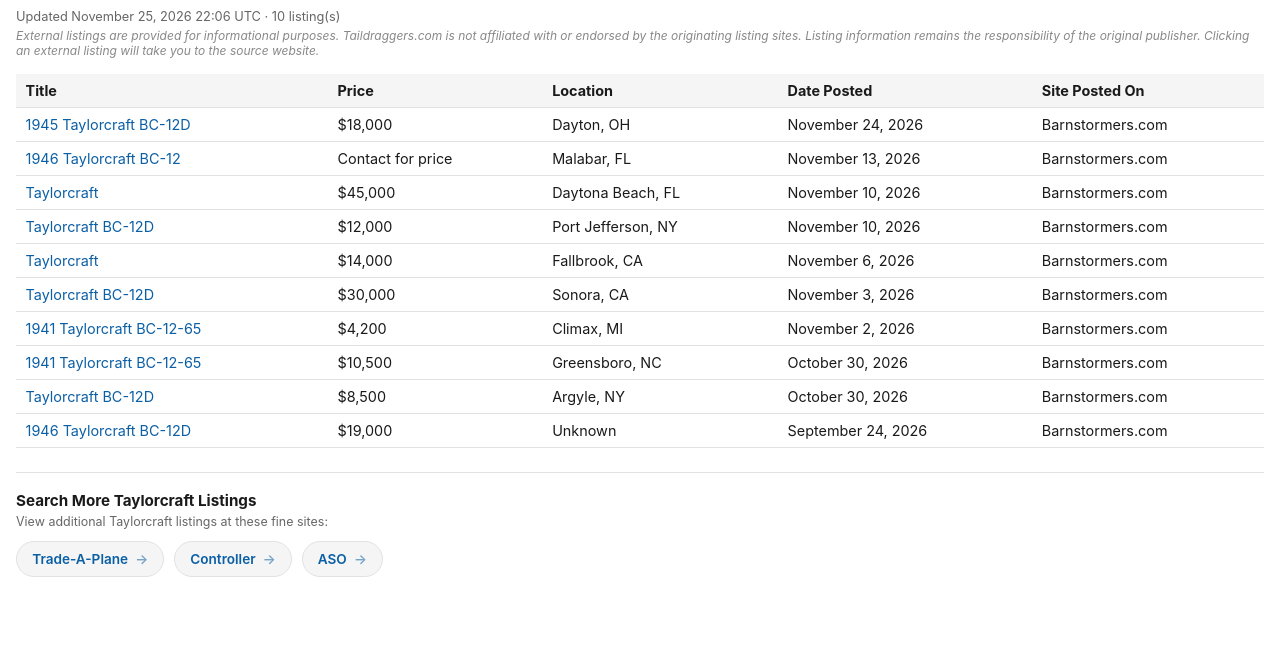
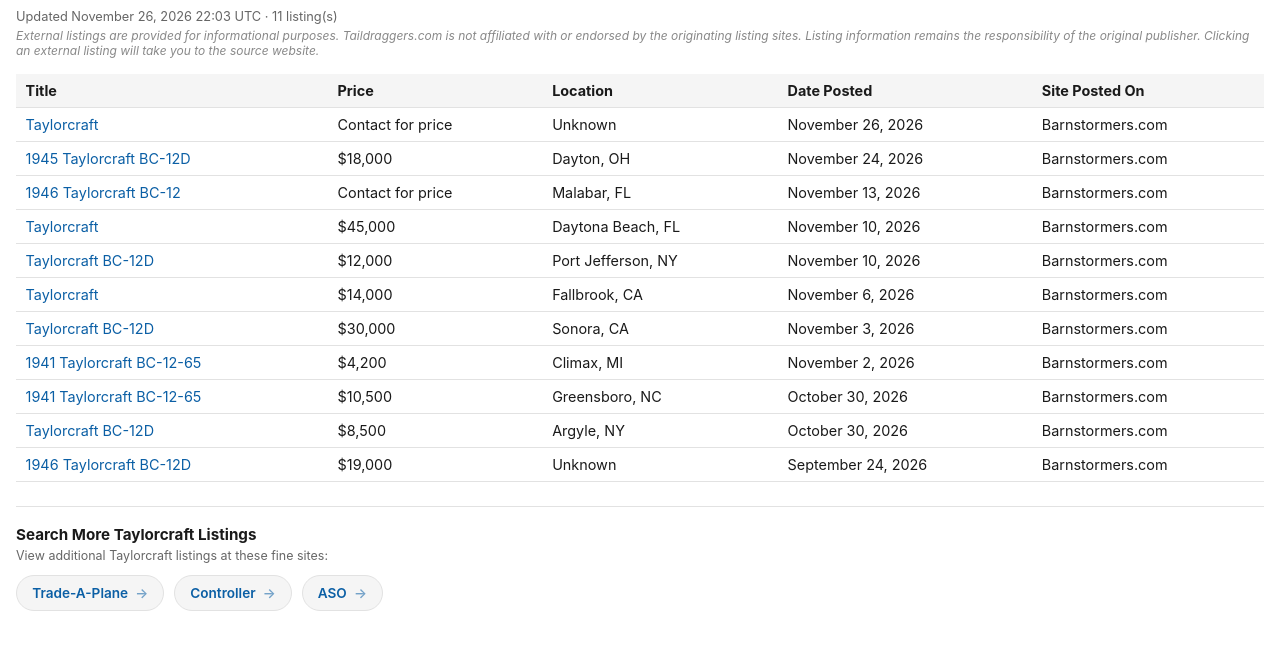
Before and after one commit to taildraggers/taylorcraft-aircraft-for-sale, a plain HTML site: page docs/index.html in a window 1280 px wide. Shown: the part 43-692 px from the top of the page. Drawn offline with Linux system fonts and the light colour scheme.

Commit message:
Update Taylorcraft listings (2026-11-26)

```diff
--- a/docs/index.html
+++ b/docs/index.html
@@ -76,13 +76,14 @@
 </head>
 <body>
   <h1>Other Taylorcraft Ads on the Web</h1>
-  <div class="updated">Updated November 25, 2026 22:06 UTC &middot; 10 listing(s)</div>
+  <div class="updated">Updated November 26, 2026 22:03 UTC &middot; 11 listing(s)</div>
   <div class="disclaimer">External listings are provided for informational purposes. Taildraggers.com is not affiliated with or endorsed by the originating listing sites. Listing information remains the responsibility of the original publisher. Clicking an external listing will take you to the source website.</div>
   <table>
     <thead>
       <tr><th>Title</th><th>Price</th><th>Location</th><th>Date Posted</th><th>Site Posted On</th></tr>
     </thead>
     <tbody>
+        <tr><td><a href="https://www.barnstormers.com/classified-2085935-Taylorcraft.html" target="_blank" rel="noopener noreferrer">Taylorcraft</a></td><td>Contact for price</td><td>Unknown</td><td>November 26, 2026</td><td>Barnstormers.com</td></tr>
         <tr><td><a href="https://www.barnstormers.com/classified-2080050-1945-Taylorcraft-BC12-D.html" target="_blank" rel="noopener noreferrer">1945 Taylorcraft BC-12D</a></td><td>$18,000</td><td>Dayton, OH</td><td>November 24, 2026</td><td>Barnstormers.com</td></tr>
         <tr><td><a href="https://www.barnstormers.com/classified-2083676-TAYLORCRAFT-BC12-1946.html" target="_blank" rel="noopener noreferrer">1946 Taylorcraft BC-12</a></td><td>Contact for price</td><td>Malabar, FL</td><td>November 13, 2026</td><td>Barnstormers.com</td></tr>
         <tr><td><a href="https://www.barnstormers.com/classified-2083013-Taylorcraft.html" target="_blank" rel="noopener noreferrer">Taylorcraft</a></td><td>$45,000</td><td>Daytona Beach, FL</td><td>November 10, 2026</td><td>Barnstormers.com</td></tr>
```
